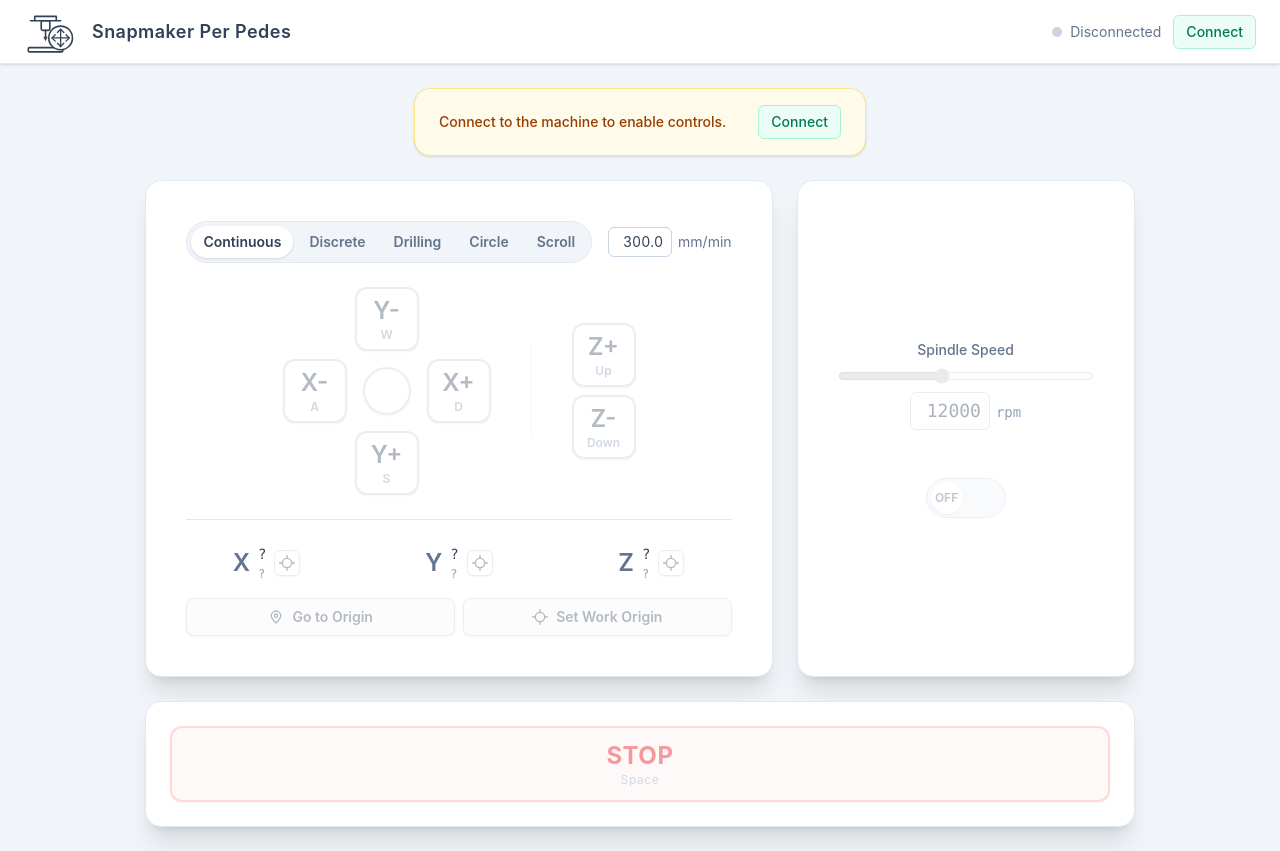
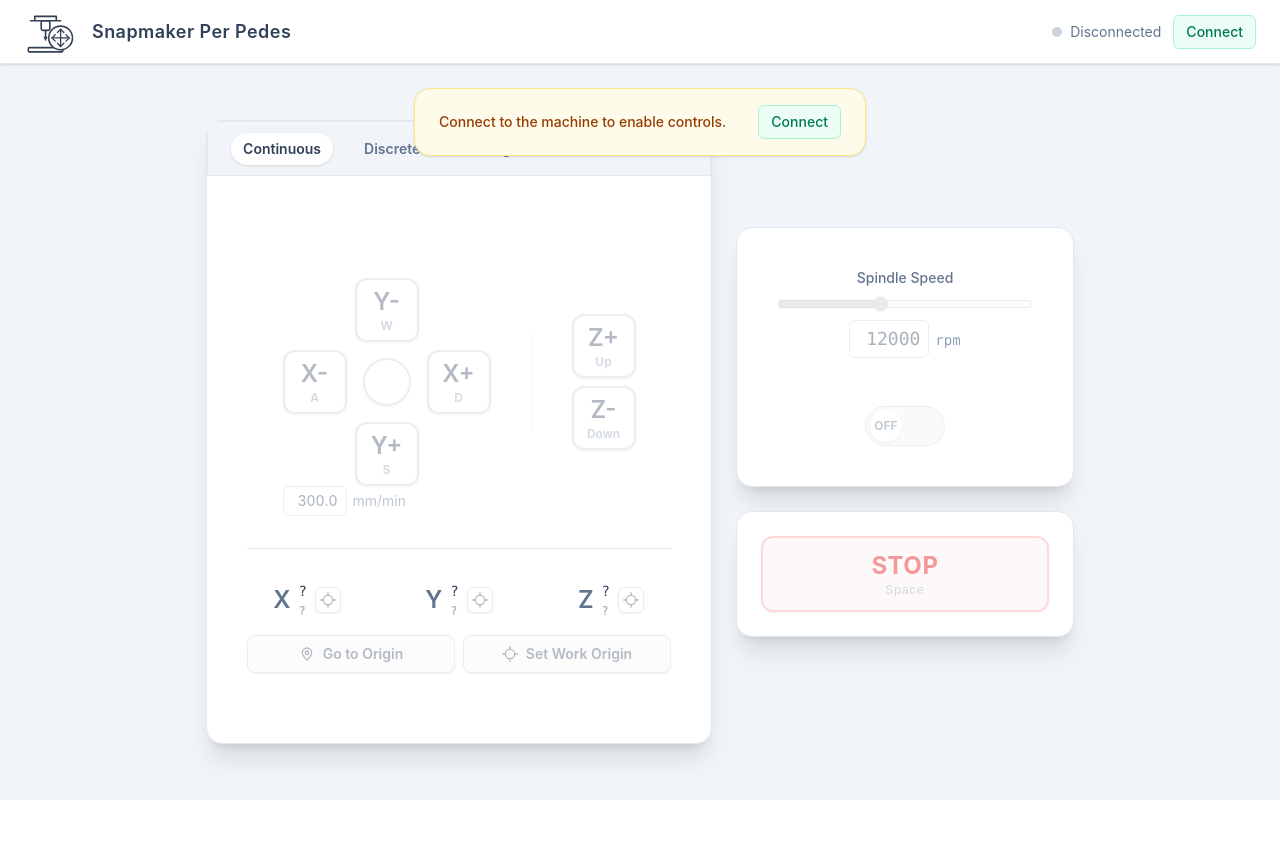
Before and after one commit to lukDev/snapmaker-perpedes, a React (Vite) app: page / in a window 1280 px wide. After the commit the page ends 800 px from the top, so only its background shows below. Built offline with nearby package versions, Linux system fonts and the light colour scheme.

Commit message:
layout changed

```diff
--- a/src/App.tsx
+++ b/src/App.tsx
@@ -27,8 +27,7 @@ function ControlPanels(): ReactNode {
     } = useMovementPanel();
 
     return (
-        <div className="flex flex-col items-center gap-6">
-            <div className="flex items-stretch gap-6">
+        <div className="flex h-full items-center gap-6">
             <MovementPanel
                 connected={connected}
                 homed={homed}
@@ -46,12 +45,13 @@ function ControlPanels(): ReactNode {
                 circle={circle}
                 scrolling={scrolling}
             />
+            <div className="flex flex-col items-stretch gap-6">
                 <SpindlePanel />
-            </div>
                 <StopPanel
                     connected={connected && homed}
                     active={pressed.has('Space')}
                 />
+            </div>
         </div>
     );
 }
@@ -59,7 +59,6 @@ function ControlPanels(): ReactNode {
 export default function App(): ReactNode {
     return (
         <SerialProvider>
-            <div className="min-h-screen bg-slate-100">
             <header className="fixed top-0 right-0 left-0 z-10 flex h-16 items-center gap-3 border-b border-slate-200 bg-white px-6 shadow-sm">
                 <img src="/icon_detail.svg" alt="" className="h-14 w-14" />
                 <span className="text-lg font-semibold tracking-wide text-slate-700">
@@ -67,13 +66,12 @@ export default function App(): ReactNode {
                 </span>
                 <ConnectionStatus />
             </header>
-                <div className="flex min-h-screen flex-col items-center gap-6 px-6 pt-16 pb-6">
-                    <div className="pt-6">
+            <div className="fixed flex top-16 right-0 bottom-0 left-0 flex-col items-center gap-6 bg-slate-100">
+                <div className="absolute z-20 pt-6">
                     <StatusBanner />
                 </div>
-                    <div className="flex flex-1 items-center justify-center">
+                <div className="absolute flex h-full p-14 items-center justify-center">
                     <ControlPanels />
-                    </div>
                 </div>
             </div>
         </SerialProvider>
--- a/src/components/MovementPanel.tsx
+++ b/src/components/MovementPanel.tsx
@@ -28,13 +28,14 @@ function ModeTabs({
     setMode: (mode: MovementMode) => void;
 }): ReactNode {
     return (
-        <div className="flex gap-1 rounded-full border border-slate-200 bg-slate-100 p-1">
+        <div className="w-full flex h-16 items-center justify-between gap-1 border border-slate-200 bg-slate-100 p-1">
+            <div />
             {MODES.map(({ mode: candidate, label }) => (
                 <button
                     key={candidate}
                     type="button"
                     onClick={() => setMode(candidate)}
-                    className={`rounded-full px-3 py-1.5 text-sm font-semibold transition-colors ${
+                    className={`rounded-full cursor-pointer px-3 py-1.5 text-sm font-semibold transition-colors ${
                         mode === candidate
                             ? 'bg-white text-slate-700 shadow-sm'
                             : 'text-slate-500 hover:text-slate-700'
@@ -42,6 +43,7 @@ function ModeTabs({
                     {label}
                 </button>
             ))}
+            <div />
         </div>
     );
 }
@@ -102,22 +104,17 @@ export default function MovementPanel({
     };
 }): ReactNode {
     const ready = connected && homed;
-    const showFeedRate = mode === 'continuous' || mode === 'circle';
 
     return (
-        <div className="flex flex-col items-center gap-6 rounded-2xl border border-slate-200 bg-white p-10 shadow-xl">
-            <div className="flex w-full items-center justify-between gap-4">
+        <div className="flex flex-col h-full items-center justify-between gap-8 rounded-2xl border border-slate-200 bg-white shadow-xl overflow-hidden">
             <ModeTabs mode={mode} setMode={setMode} />
-                {showFeedRate && (
-                    <FeedRateInput value={feedRate} onChange={setFeedRate} />
-                )}
-            </div>
 
-            <div className="flex min-h-52 items-center justify-center">
+            <div className="flex flex-col h-full items-center justify-center p-10 gap-8 overflow-y-auto">
                 {mode === 'continuous' && (
                     <div
                         className={`transition-opacity ${ready ? '' : 'pointer-events-none opacity-40'}`}>
                         <WasdArrowGrid pressed={pressed} />
+                        <FeedRateInput value={feedRate} onChange={setFeedRate} />
                     </div>
                 )}
                 {mode === 'discrete' && (
@@ -145,6 +142,7 @@ export default function MovementPanel({
                     />
                 )}
                 {mode === 'circle' && (
+                    <>
                         <CircleControls
                             pressed={pressed}
                             ready={ready}
@@ -152,6 +150,8 @@ export default function MovementPanel({
                             origin={circle.origin}
                             setOrigin={circle.setOrigin}
                         />
+                        <FeedRateInput value={feedRate} onChange={setFeedRate} />
+                    </>
                 )}
                 {mode === 'scrolling' && (
                     <ScrollingControls
@@ -163,7 +163,6 @@ export default function MovementPanel({
                         stopSignal={pressed.has('Space')}
                     />
                 )}
-            </div>
 
                 <div className="h-px w-full bg-slate-200" />
 
@@ -175,5 +174,6 @@ export default function MovementPanel({
                     goToOrigin={goToOrigin}
                 />
             </div>
+        </div>
     );
 }
```
Lines whose indentation alone changed are shown as unchanged.
